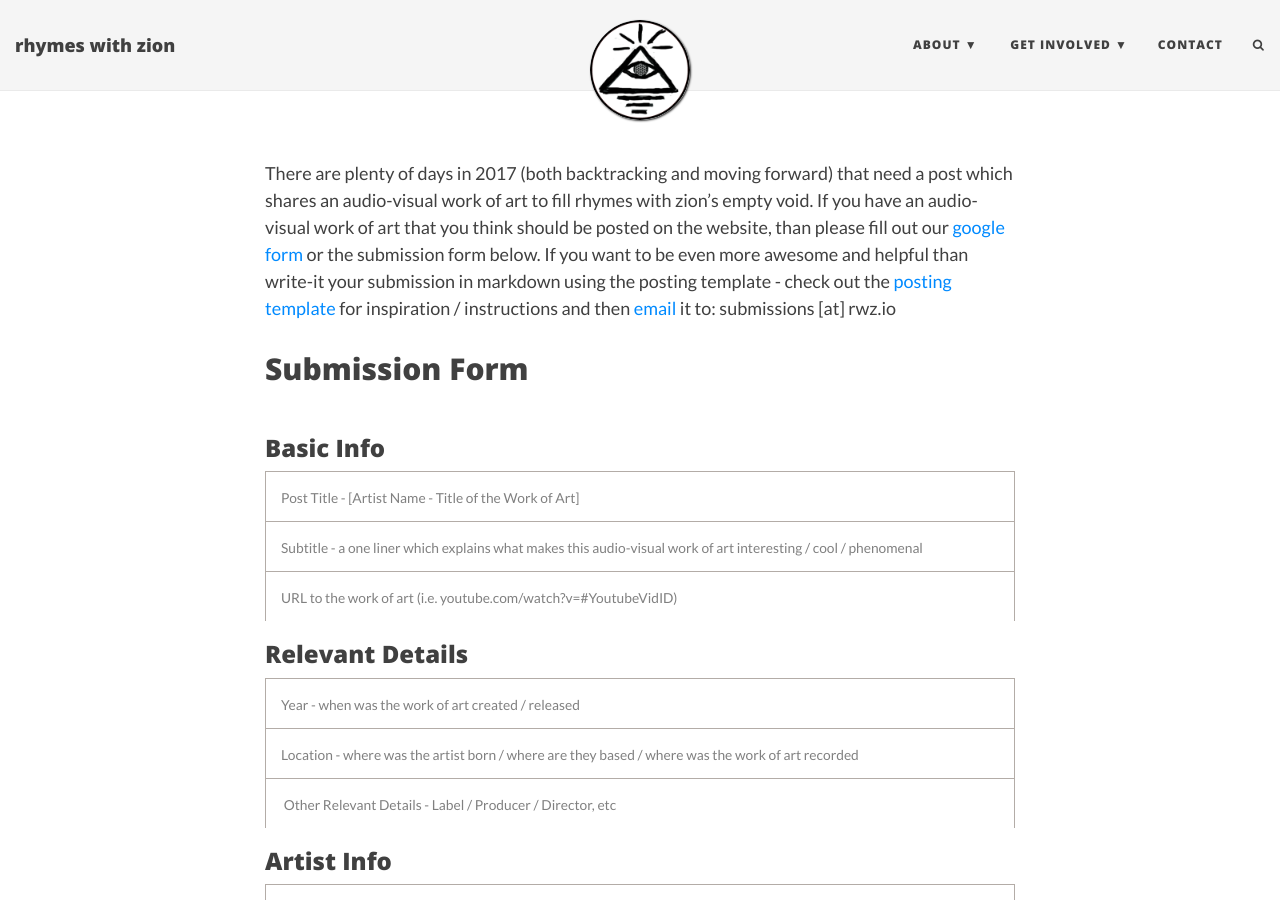
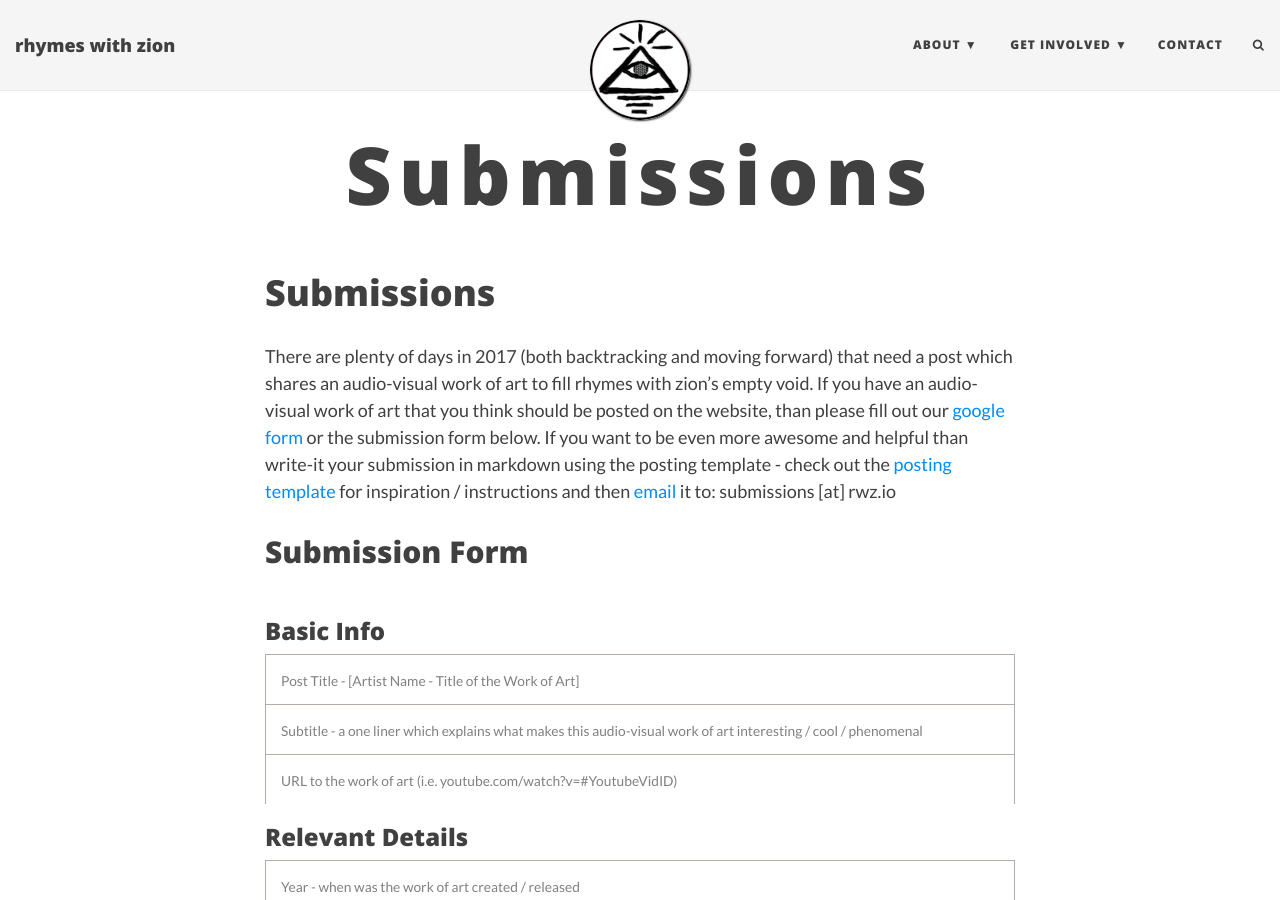
Before and after one commit to rhymeswithzion/rwz-test, a Jekyll site: the page built from submissions.md, in a window 1280 px wide and 900 px high. Built offline with Jekyll 4.4.1, drawn with Linux system fonts in a browser that asks for light colours; some web fonts are replaced; comment, search, counter and statistics services are not loaded; our own code applies the rules of GitHub Pages for plain Markdown files.

Commit message:
Update submissions.md

```diff
--- a/submissions.md
+++ b/submissions.md
@@ -3,6 +3,8 @@
 Title: Submissions
 css: "/css/contact.css"
 ---
+# Submissions
+
 
 There are plenty of days in 2017 (both backtracking and moving forward) that need a post which shares an audio-visual work of art to fill rhymes with zion's empty void. If you have an audio-visual work of art that you think should be posted on the website, than please fill out our [google form](https://goo.gl/forms/5aK05ClOEF6Il8o02) or the submission form below. If you want to be even more awesome and helpful than write-it your submission in markdown using the posting template - check out the [posting template](https://github.com/rhymeswithzion/rhymeswithzion.github.io/blob/master/README.md#posting-template) for inspiration / instructions and then [email](mailto:submissions@rwz.io) it to: submissions [at] rwz.io
 
```
